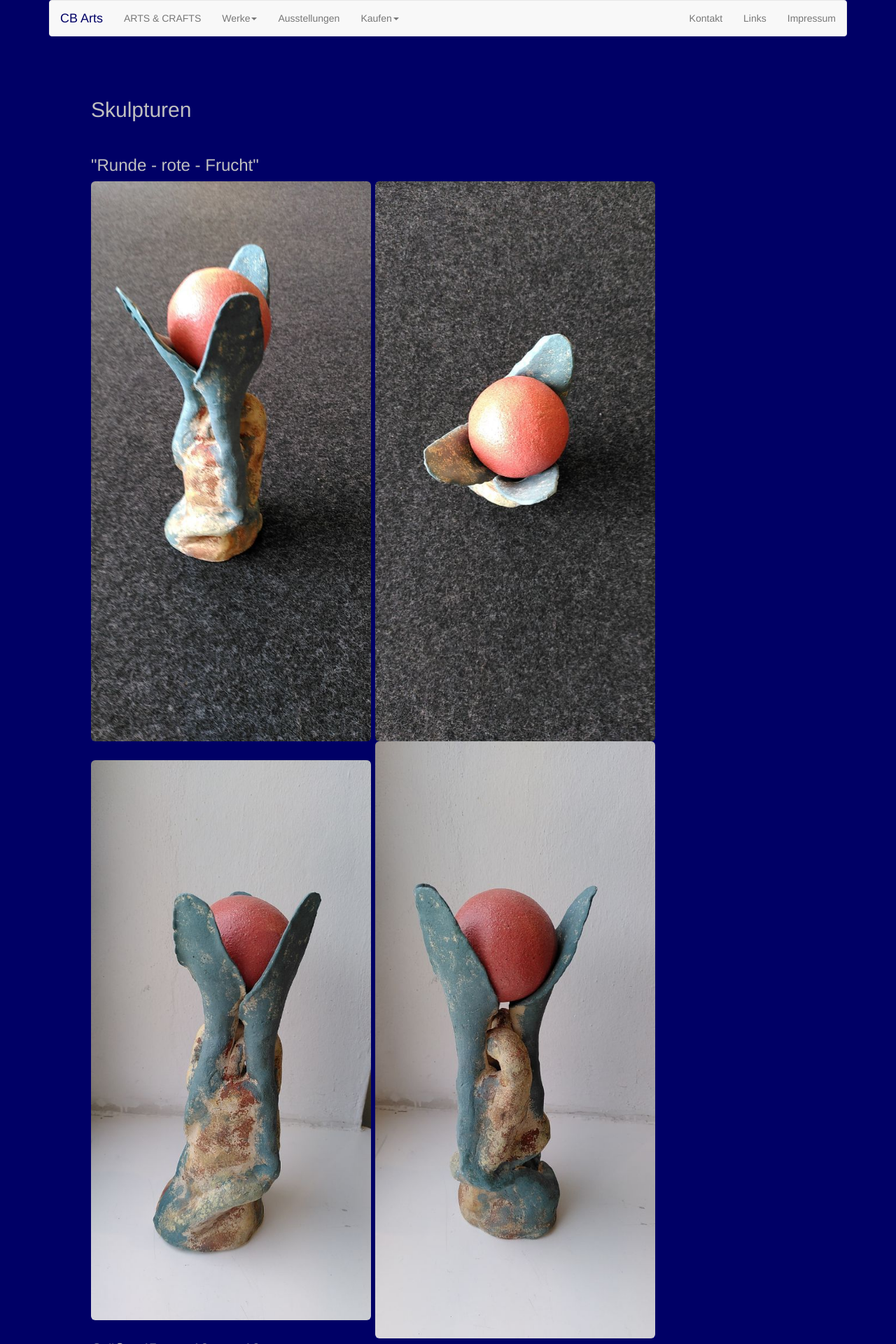
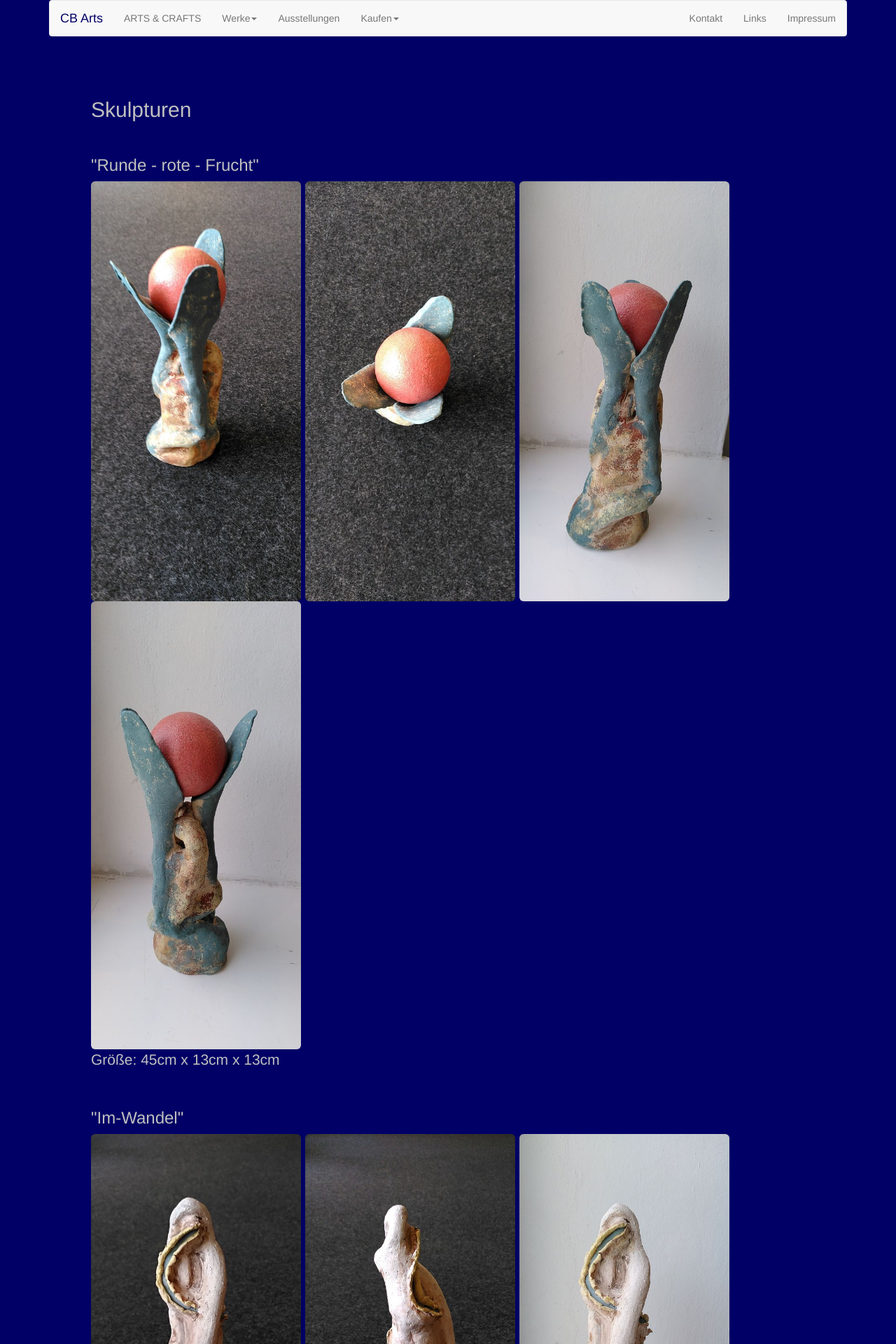
Before and after one commit to schmidb/CBArts, a Jekyll site: the page built from skulpturen.html, in a window 1280 px wide. Shown: the top 1920 px of the page at 70% size. Built offline with Jekyll 4.4.1, drawn with Linux system fonts in a browser that asks for light colours.

Commit message:
more improvements

```diff
--- a/ausstellungen.html
+++ b/ausstellungen.html
@@ -22,8 +22,8 @@ layout: default
   </a>
 </p>
 <br>
-Impressionen von der Vernissage mit Laudatorin Christiane Burger:
 <p>
+Impressionen von der Vernissage mit Laudatorin Christiane Burger:<br>
 <img src="img/ausstellungen/bilder-ausstellung-2025-1.jpg" width=40% class="img-rounded">
 <img src="img/ausstellungen/bilder-ausstellung-2025-2.jpg" width=40% class="img-rounded">
   </p>
--- a/skulpturen.html
+++ b/skulpturen.html
@@ -8,19 +8,19 @@ layout: default
 <br>
 <h3>"Runde - rote - Frucht"</h3>
 <p>
-  <a href="img/skulpturen/runde-rote-frucht-1.jpg" target="_blank"><img src="img/skulpturen/runde-rote-frucht-1.jpg" width="400" border="0" class="img-rounded"></a>
-  <a href="img/skulpturen/runde-rote-frucht-2.jpg" target="_blank"><img src="img/skulpturen/runde-rote-frucht-2.jpg" width="400" border="0" class="img-rounded"></a>
-  <a href="img/skulpturen/runde-rote-frucht-3.jpg" target="_blank"><img src="img/skulpturen/runde-rote-frucht-3.jpg" width="400" border="0" class="img-rounded"></a>
-  <a href="img/skulpturen/runde-rote-frucht-4.jpg" target="_blank"><img src="img/skulpturen/runde-rote-frucht-4.jpg" width="400" border="0" class="img-rounded"></a>
+  <a href="img/skulpturen/runde-rote-frucht-1.jpg" target="_blank"><img src="img/skulpturen/runde-rote-frucht-1.jpg" width="300" border="0" class="img-rounded"></a>
+  <a href="img/skulpturen/runde-rote-frucht-2.jpg" target="_blank"><img src="img/skulpturen/runde-rote-frucht-2.jpg" width="300" border="0" class="img-rounded"></a>
+  <a href="img/skulpturen/runde-rote-frucht-3.jpg" target="_blank"><img src="img/skulpturen/runde-rote-frucht-3.jpg" width="300" border="0" class="img-rounded"></a>
+  <a href="img/skulpturen/runde-rote-frucht-4.jpg" target="_blank"><img src="img/skulpturen/runde-rote-frucht-4.jpg" width="300" border="0" class="img-rounded"></a>
 <br>Größe: 45cm x 13cm x 13cm
 </p>
 
 <br>
 <h3>"Im-Wandel"</h3>
 <p>
-  <a href="img/skulpturen/im-wandel-1.jpg" target="_blank"><img src="img/skulpturen/im-wandel-1.jpg" width="400" border="0" class="img-rounded"></a>
-  <a href="img/skulpturen/im-wandel-2.jpg" target="_blank"><img src="img/skulpturen/im-wandel-2.jpg" width="400" border="0" class="img-rounded"></a>
-  <a href="img/skulpturen/im-wandel-3.jpg" target="_blank"><img src="img/skulpturen/im-wandel-3.jpg" width="400" border="0" class="img-rounded"></a>
+  <a href="img/skulpturen/im-wandel-1.jpg" target="_blank"><img src="img/skulpturen/im-wandel-1.jpg" width="300" border="0" class="img-rounded"></a>
+  <a href="img/skulpturen/im-wandel-2.jpg" target="_blank"><img src="img/skulpturen/im-wandel-2.jpg" width="300" border="0" class="img-rounded"></a>
+  <a href="img/skulpturen/im-wandel-3.jpg" target="_blank"><img src="img/skulpturen/im-wandel-3.jpg" width="300" border="0" class="img-rounded"></a>
 <br>Größe: 28cm x 18cm x 18cm
 </p>
 
```
